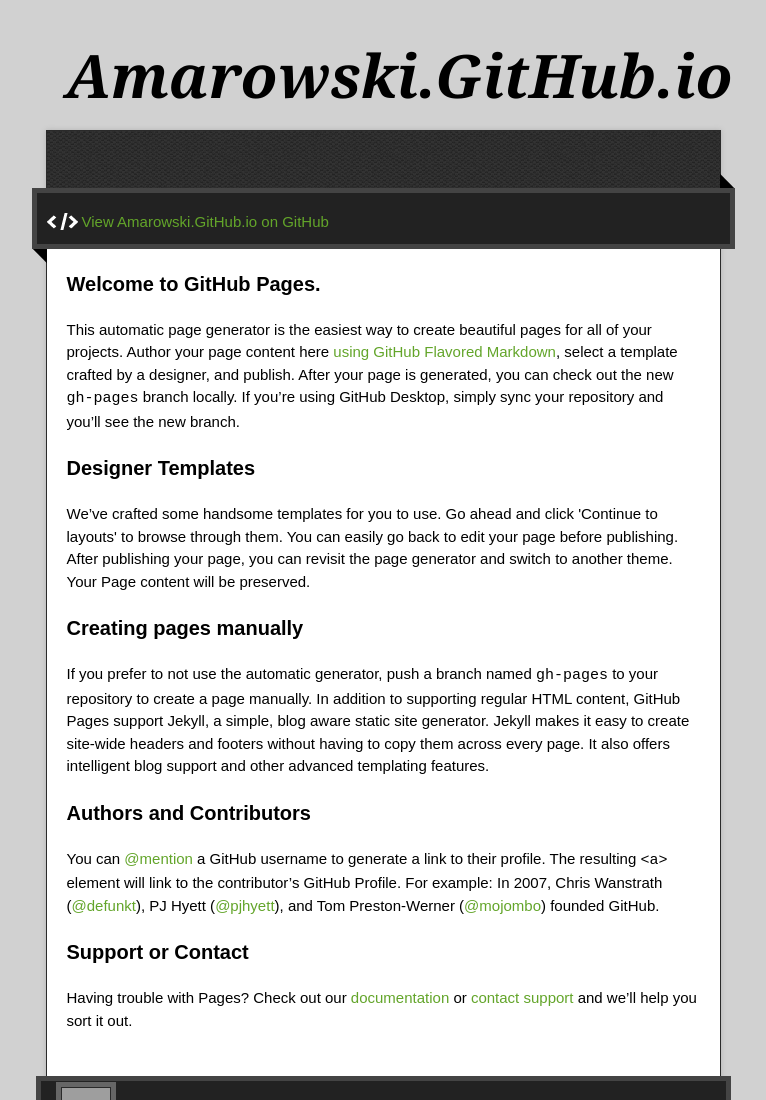
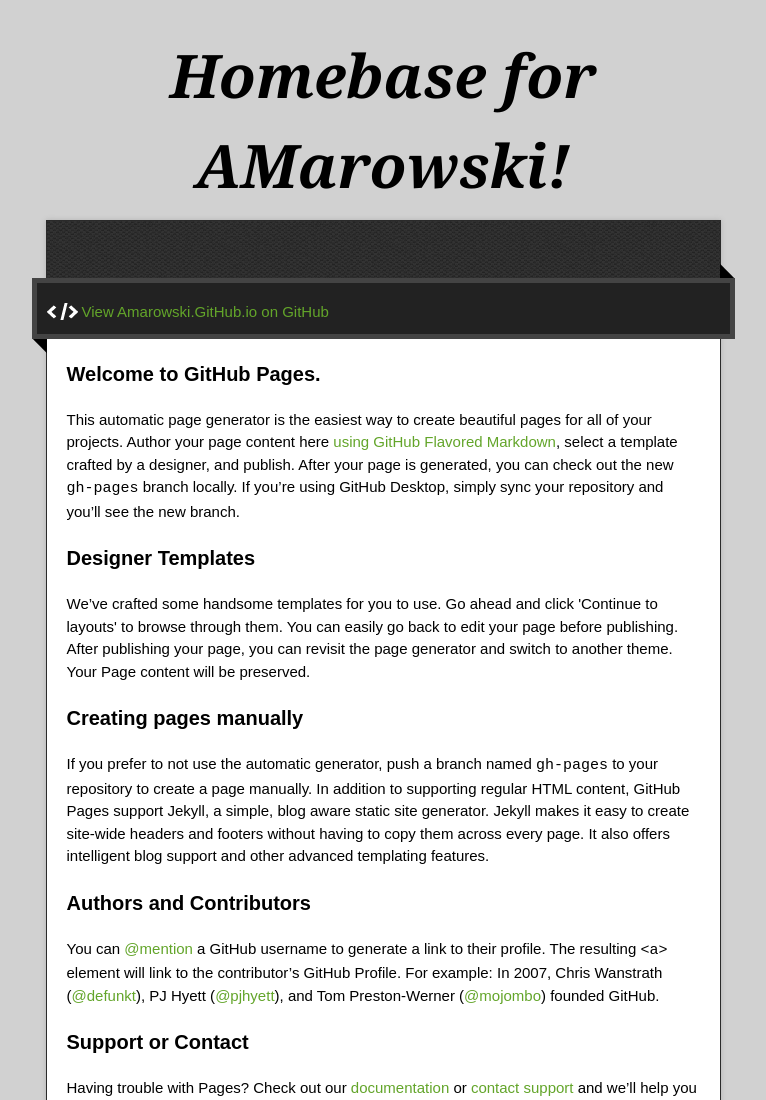
Before and after one commit to AMarowski/amarowski.github.io, a plain HTML site: page index.html in a window 1280 px wide. Shown: the top 1100 px of the page, without its empty margins (257-1023 px from the left). Drawn offline with nearby package versions, Linux system fonts and the light colour scheme; grey boxes are pictures that could not be loaded.

Commit message:
Update index.html

```diff
--- a/index.html
+++ b/index.html
@@ -22,7 +22,7 @@
 
   <div class="wrapper">
     <header>
-      <h1 class="title">Amarowski.GitHub.io</h1>
+      <h1 class="title">Homebase for AMarowski!</h1>
     </header>
     <div id="container">
       <p class="tagline"></p>
```
